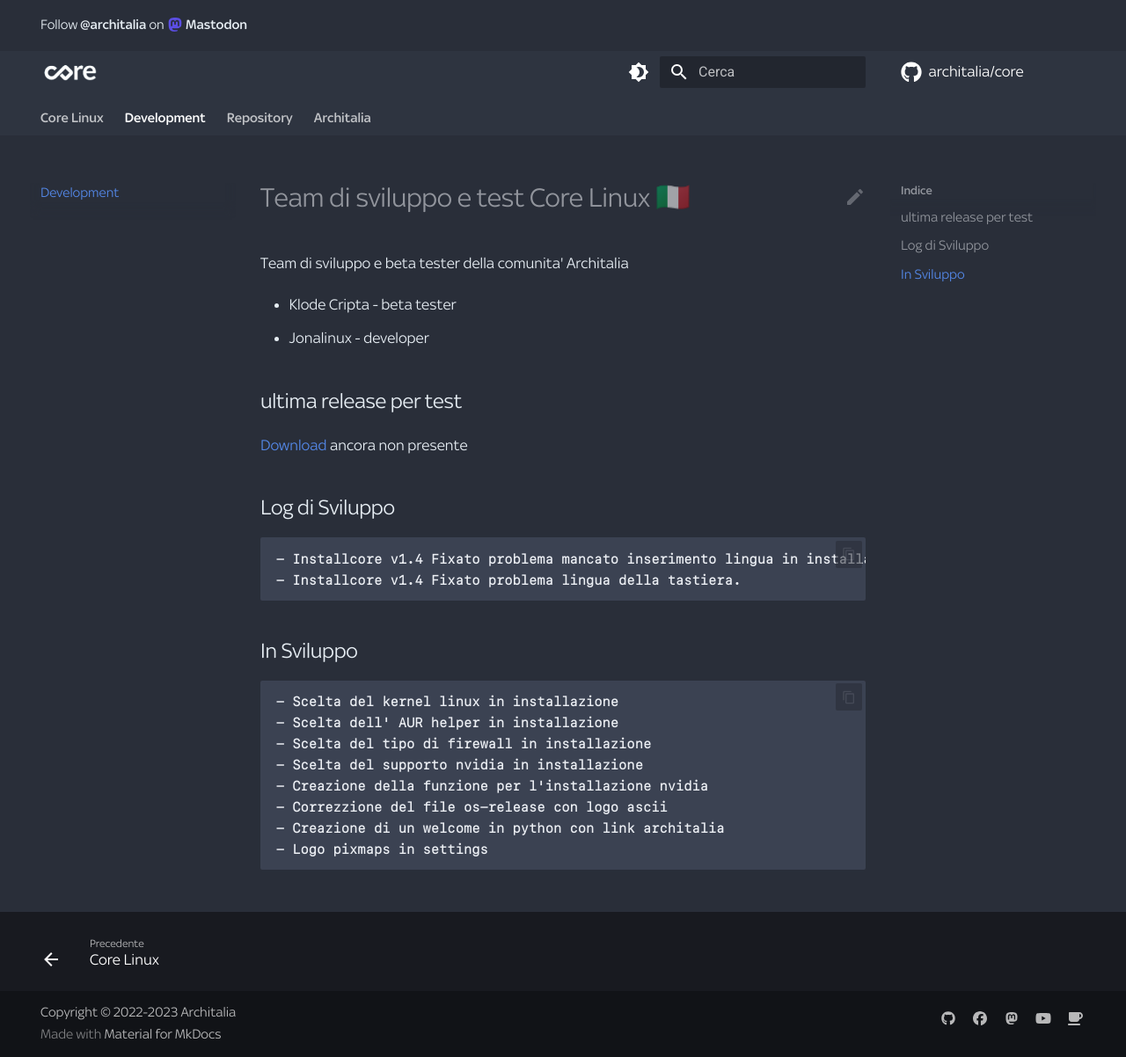
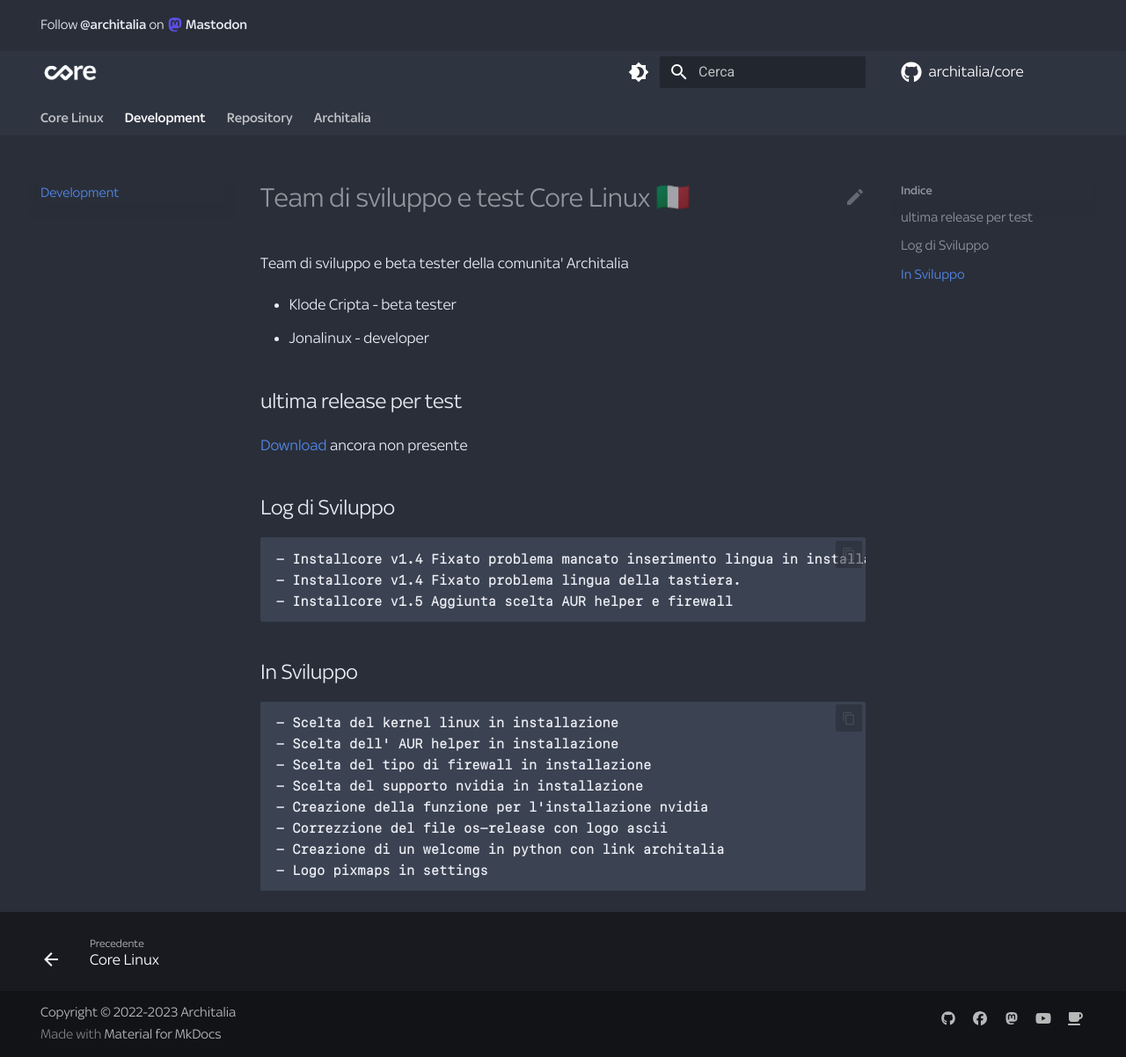
Before and after one commit to ArchItalia/core, an MkDocs documentation site: the page built from docs/dev.md, in a window 1280 px wide and 1202 px high. Shown: the whole window at 88% size. Built offline with MkDocs 1.6.1 and Material for MkDocs 9.7.7, drawn with Linux system fonts in a browser that asks for light colours; some web fonts are replaced; comment, search, counter and statistics services are not loaded; the version menu is left out.

Commit message:
Update dev.md

````diff
--- a/docs/dev.md
+++ b/docs/dev.md
@@ -12,6 +12,7 @@ Team di sviluppo e beta tester della comunita' Architalia
 ```
 - Installcore v1.4 Fixato problema mancato inserimento lingua in installazione.
 - Installcore v1.4 Fixato problema lingua della tastiera.
+- Installcore v1.5 Aggiunta scelta AUR helper e firewall
 ```
 
 ## In Sviluppo
````
